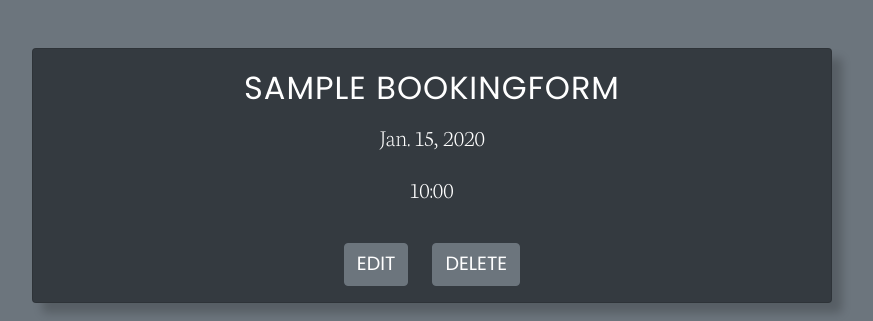
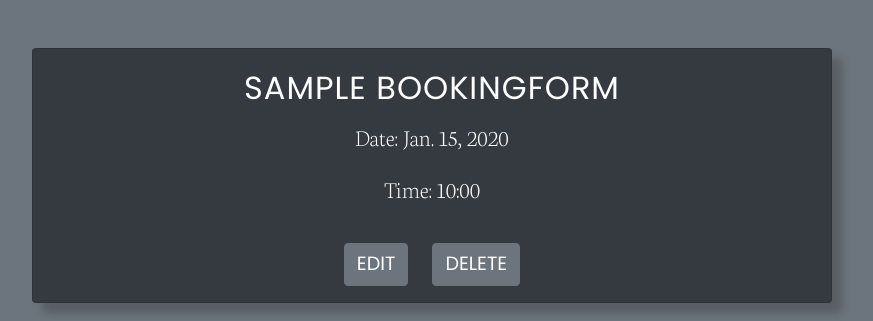
Before and after one commit to LesterCuasay/Project-4, a Django app: page /book/bookings/ in a window 1280 px wide. Shown: the part 490-811 px from the top of the page, without its empty margins (31-904 px from the left). Run offline with Django 3.2, Linux system fonts and the light colour scheme; a user stored in the database is signed in; tables that the repository leaves empty hold one stand-in row (values such as "Sample post"); some libraries are stand-ins or nearby versions.

Commit message:
feat - added time of booking into delete-bookings

```diff
--- a/bookings/templates/bookings/delete-booking.html
+++ b/bookings/templates/bookings/delete-booking.html
@@ -19,7 +19,8 @@
     </div>
     <div class="col-md-8 mt-3 offset-md-2 text-center">
         <h2 class="card-title text-uppercase">{{ booking.name }}</h2>
-        <p class="card-text">{{ booking.date }}</p>
+        <p class="card-text text-center">Date: {{ booking.date }}</p>
+        <p class="card-text text-center">Time: {{ booking.time | time:"H:i" }}</p>
     </div>
     <br>
     <form action="" method="post">
--- a/bookings/templates/bookings/my-bookings.html
+++ b/bookings/templates/bookings/my-bookings.html
@@ -20,8 +20,8 @@
                     <div class="card mb-4" style="max-width: 800px;">
                         <div class="card-body">
                             <h2 class="card-title text-uppercase">{{ booking.name }}</h2>
-                            <p class="card-text text-center">{{ booking.date }}</p>
-                            <p class="card-text text-center">{{ booking.time | time:"H:i" }}</p>
+                            <p class="card-text text-center">Date: {{ booking.date }}</p>
+                            <p class="card-text text-center">Time: {{ booking.time | time:"H:i" }}</p>
 
                         </div>
                         <div class="card-btn">
```
